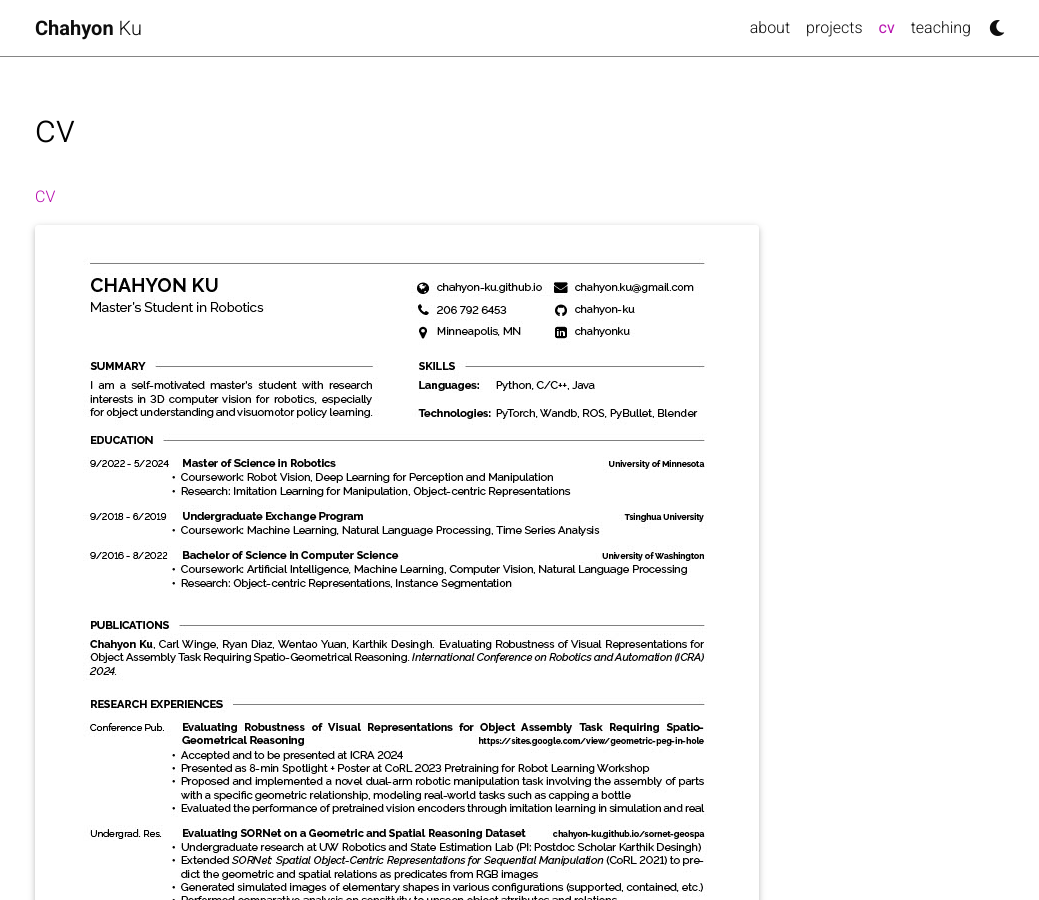
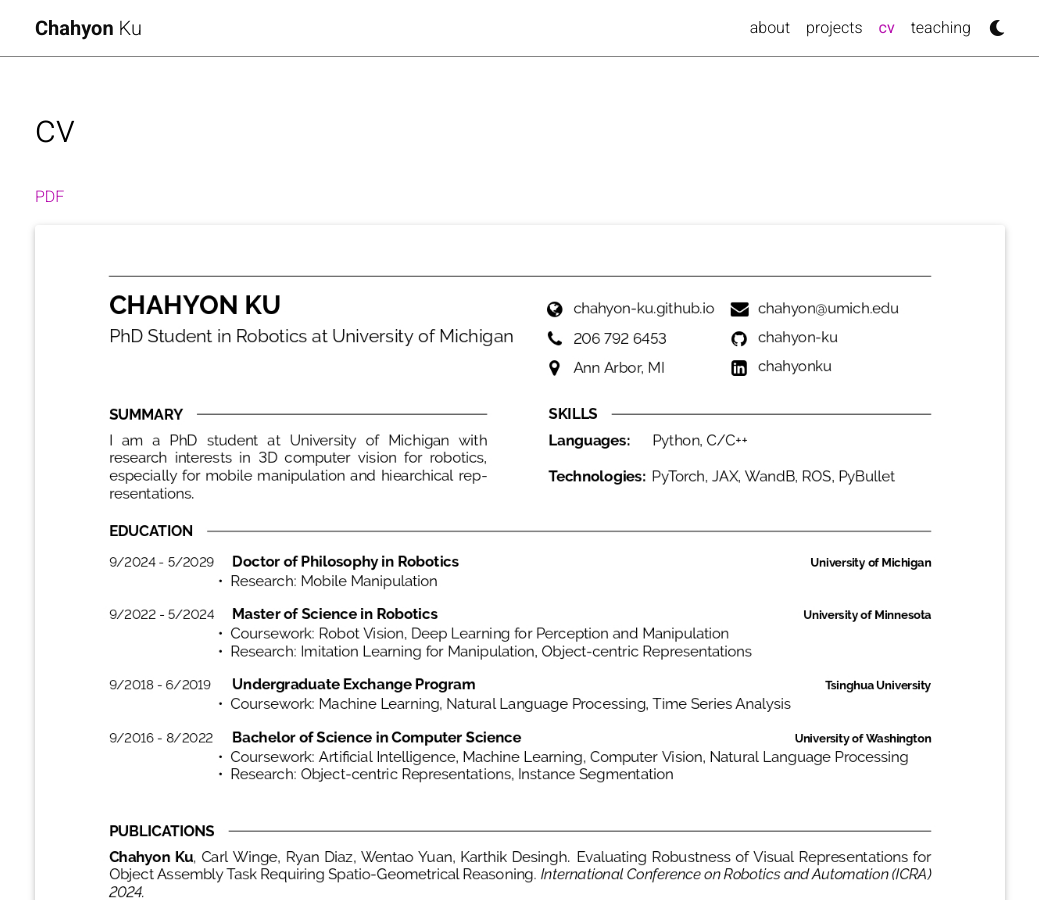
Before and after one commit to chahyon-ku/chahyon-ku.github.io, a Jekyll site: the page built from _pages/cv.md, in a window 1280 px wide and 900 px high. Shown: the whole window, without its empty margins (120-1159 px from the left). Built offline with Jekyll 4.4.1, drawn with Linux system fonts in a browser that asks for light colours; full-size pictures stand in for the smaller copies a plugin makes; comment, search, counter and statistics services are not loaded; a style sheet for code colours, icons or effects is not loaded.

```diff
--- a/_pages/cv.md
+++ b/_pages/cv.md
@@ -4,15 +4,15 @@ permalink: /cv/
 title: cv
 nav: true
 nav_order: 4
-cv_pdf: Chahyon Ku 2023 March.pdf
+cv_pdf: Chahyon Ku 2025 January.pdf
 ---
 
-[CV](/assets/pdf/Chahyon Ku 2024 January.pdf) <br>
+[PDF](/assets/pdf/Chahyon Ku 2025 January.pdf) <br>
 <!-- [Transcript](/assets/pdf/UW .pdf) <br> -->
 
 <div class="row justify-content-sm-center">
     <div class="col-sm-12 mt-3 mt-md-0">
-        {% include figure.html path="assets/img/Chahyon Ku 2024 January 1.jpg" title="poster" class="img-fluid rounded z-depth-1" %}
-        {% include figure.html path="assets/img/Chahyon Ku 2024 January 2.jpg" title="poster" class="img-fluid rounded z-depth-1" %}
+        {% include figure.html path="assets/img/Chahyon Ku 2025 January 1.jpg" title="poster" class="img-fluid rounded z-depth-1" %}
+        {% include figure.html path="assets/img/Chahyon Ku 2025 January 2.jpg" title="poster" class="img-fluid rounded z-depth-1" %}
     </div>
 </div>
```
Also changed, not shown: _news/announcement_6.md (added, +7 -0 lines), _pages/about.md (+3 -1 lines), assets/img/Chahyon Ku 2025 January 1.jpg (added), assets/img/Chahyon Ku 2025 January 2.jpg (added), 1 other file.
